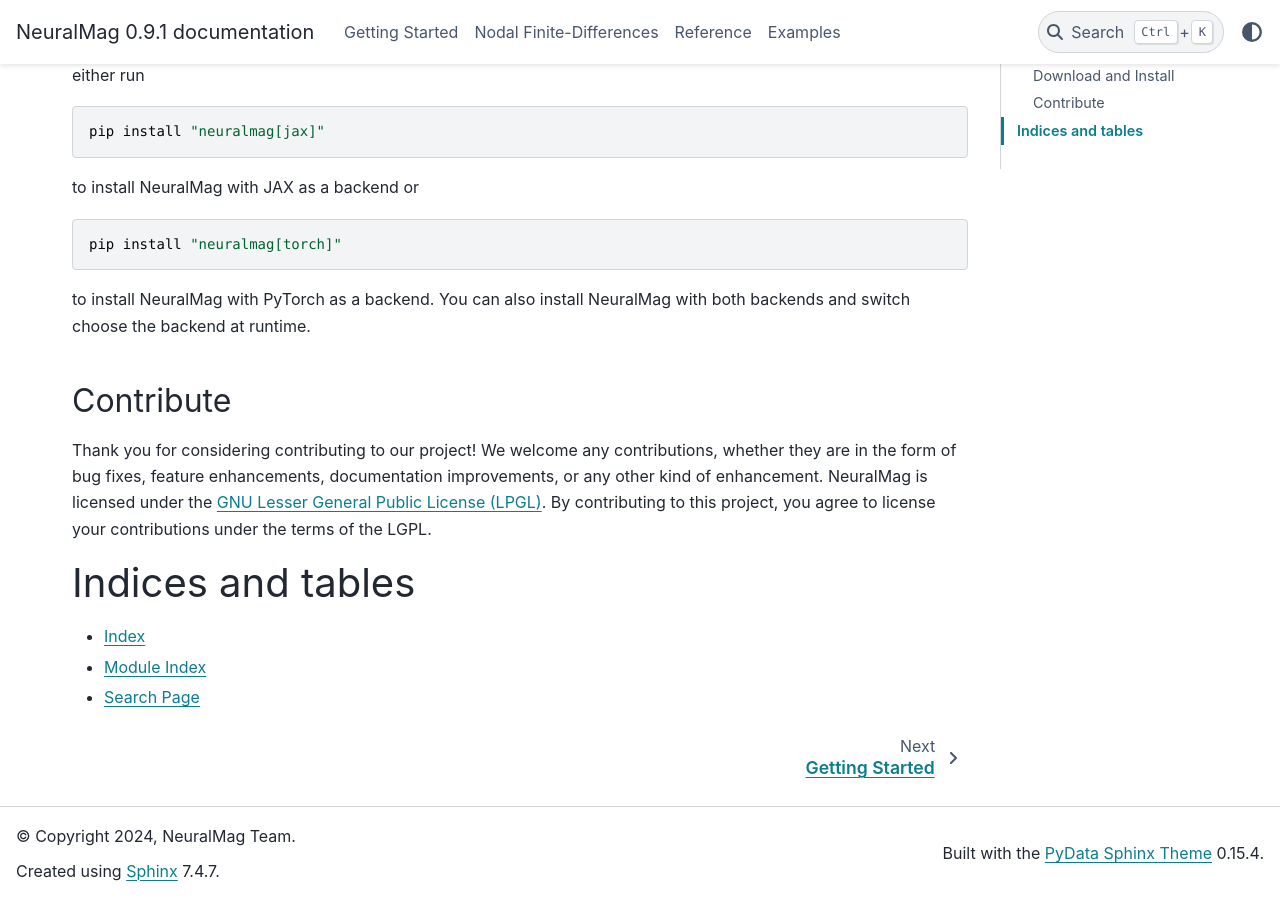
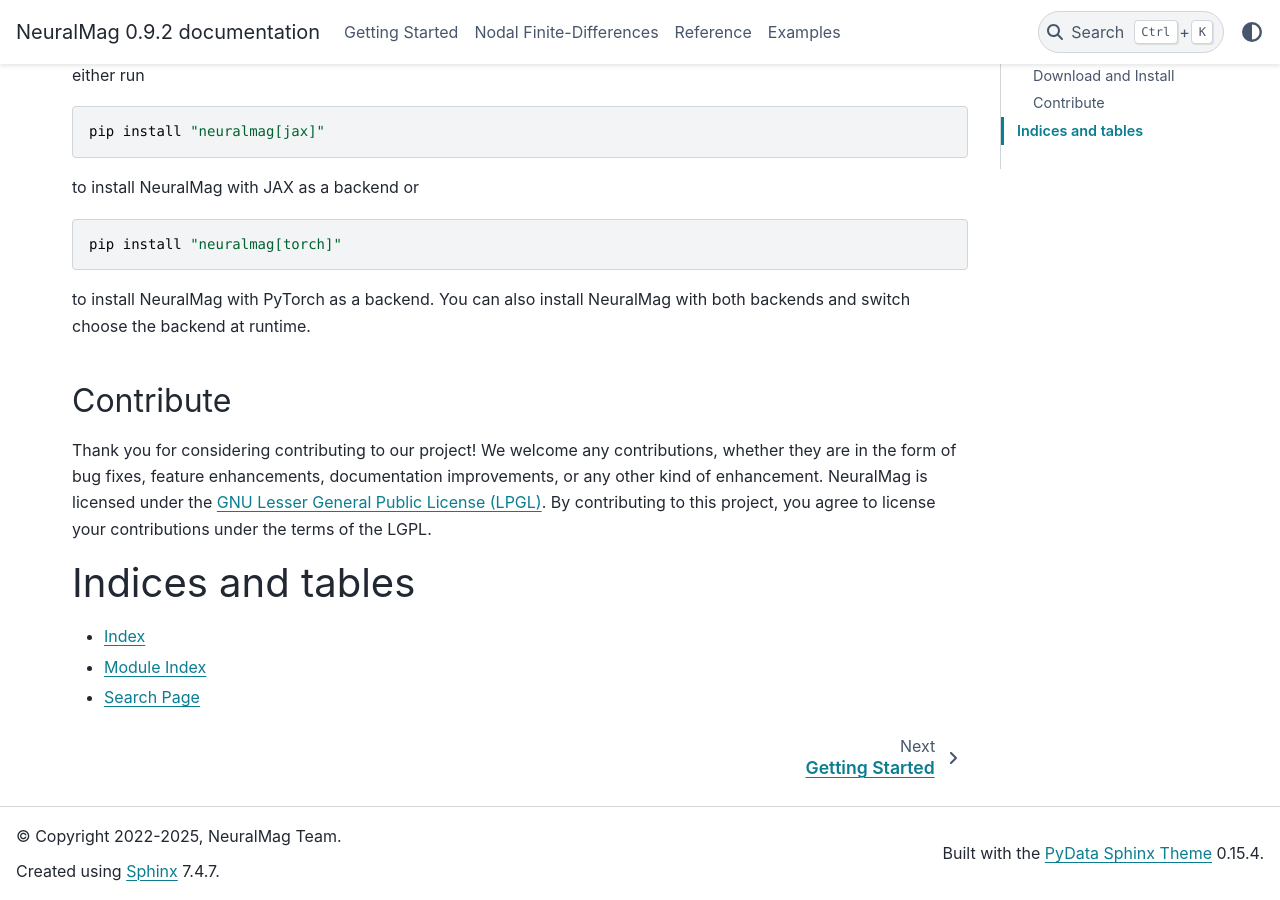
Before and after one commit to DavidLanders95/NeuralMagFork, a Sphinx documentation site: the page built from docs/index.rst, in a window 1280 px wide and 900 px high, scrolled down 769 px. Built offline with Sphinx 7.4.7 and the PyData theme 0.15.4, drawn with Linux system fonts in a browser that asks for light colours; pages that are not in the unit, such as notebooks, are missing from menus.

Commit message:
bump version

```diff
--- a/docs/conf.py
+++ b/docs/conf.py
@@ -7,9 +7,9 @@
 # https://www.sphinx-doc.org/en/master/usage/configuration.html#project-information
 
 project = "NeuralMag"
-copyright = "2024, NeuralMag Team"
+copyright = "2022-2025, NeuralMag Team"
 author = "NeuralMag Team"
-release = "0.9.1"
+release = "0.9.2"
 
 # -- General configuration ---------------------------------------------------
 # https://www.sphinx-doc.org/en/master/usage/configuration.html#general-configuration
--- a/neuralmag/__init__.py
+++ b/neuralmag/__init__.py
@@ -1,6 +1,6 @@
 # SPDX-License-Identifier: MIT
 
-VERSION = "0.9.1"
+VERSION = "0.9.2"
 
 import neuralmag.common.logging as logging
 from neuralmag.common import *
--- a/pyproject.toml
+++ b/pyproject.toml
@@ -4,7 +4,7 @@
 
 [project]
 name = "neuralmag"
-version = "0.9.1"
+version = "0.9.2"
 description = "NeuralMag is a micromagnetic GPU code implementing the nodal FD discretization"
 readme = "README.md"
 requires-python = ">=3.8"
```
Also changed, not shown: 1 other file.
